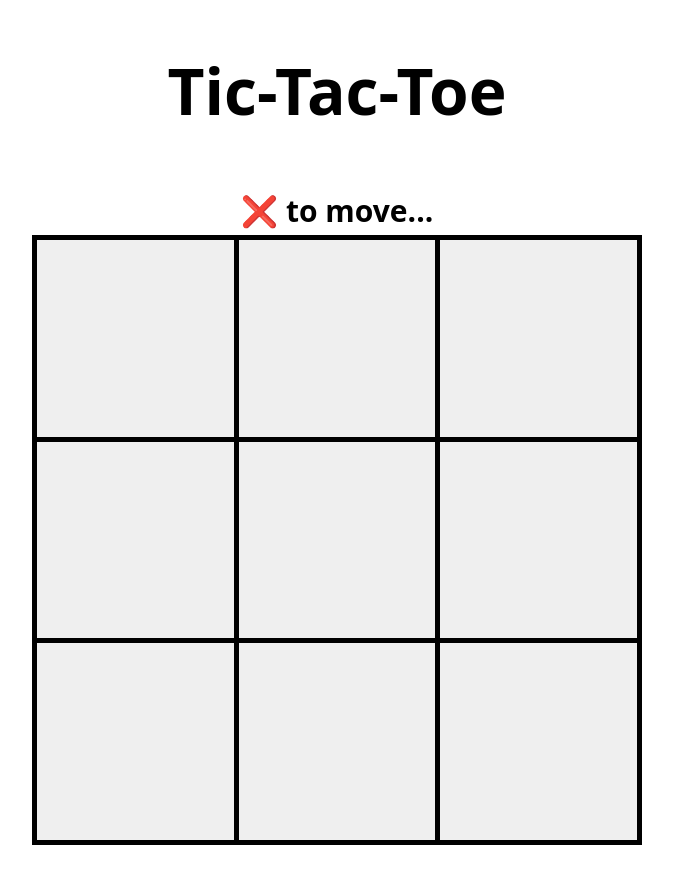
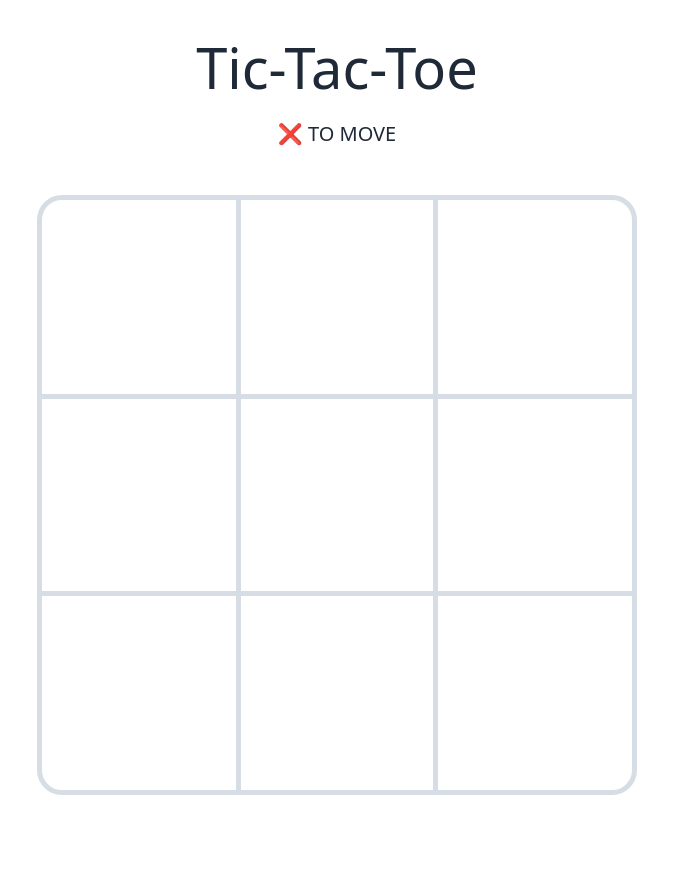
Before and after one commit to daqnal/react-games, an Astro site: page / in a window 1280 px wide. Shown: the whole page, without its empty margins (303-976 px from the left). After the commit the page ends 814 px from the top, so only its background shows below. Built offline with nearby package versions, Linux system fonts and the light colour scheme; Astro itself is replaced by a stand-in of ours.

Commit message:
added tailwind and daisyui to make it look fancy

```diff
--- a/astro.config.mjs
+++ b/astro.config.mjs
@@ -3,7 +3,9 @@ import { defineConfig } from 'astro/config';
 
 import react from '@astrojs/react';
 
+import tailwind from '@astrojs/tailwind';
+
 // https://astro.build/config
 export default defineConfig({
-  integrations: [react()]
+  integrations: [react(), tailwind()]
 });
--- a/package.json
+++ b/package.json
@@ -12,11 +12,16 @@
   "dependencies": {
     "@astrojs/check": "^0.9.3",
     "@astrojs/react": "^3.6.2",
+    "@astrojs/tailwind": "^5.1.1",
     "@types/react": "^18.3.9",
     "@types/react-dom": "^18.3.0",
     "astro": "^4.15.9",
     "react": "^18.3.1",
     "react-dom": "^18.3.1",
+    "tailwindcss": "^3.4.13",
     "typescript": "^5.6.2"
+  },
+  "devDependencies": {
+    "daisyui": "^4.12.10"
   }
 }
--- a/src/components/Game.css
+++ b/src/components/Game.css
@@ -1,10 +1,29 @@
+
+#game-text-container {
+    text-align: center;
+    margin-top: 25px;
+    margin-bottom: 25px;
+    height: 145px;
+}
+
+#game-title {
+    font-size: 3.5em;
+}
+
+#status-bar {
+    height: 50px;
+    display: flex;
+    align-items: center;
+    justify-content: center;
+}
 
 #game-state {
+    font-size: 1.25em;
     display: inline;
 }
 
 #reset-button {
-    /* display: inline; */
+    margin-left: 15px;
 }
 
 .board {
@@ -14,7 +33,8 @@
 
     width: 600px;
     height: 600px;
-    border: 5px solid black;
+    border: 5px solid oklch(var(--nc));
+    border-radius: 25px;
 }
 
 .icon-button {
@@ -23,7 +43,7 @@
     border: none;
     margin: 0;
     padding: 0;
-    font-size: 100%;
+    font-size: 130%;
 
 }
 
@@ -41,11 +61,11 @@
 }
 
 #row-2 {
-	border-top: 5px solid black;
-	border-bottom: 5px solid black;
+	border-top: 5px solid oklch(var(--nc));
+	border-bottom: 5px solid oklch(var(--nc));
 }
 
 .center-cell {
-	border-left: 5px solid black;
-	border-right: 5px solid black;
+	border-left: 5px solid oklch(var(--nc));
+	border-right: 5px solid oklch(var(--nc));
 }
--- a/src/components/Game.jsx
+++ b/src/components/Game.jsx
@@ -18,7 +18,7 @@ function Board() {
 	const [turnCounter, setTurnCounter] = useState(1);
 	const [cells, setCells] = useState(Array(9).fill(""));
 	const [winner, setWinner] = useState("");
-	const [gameState, setGameState] = useState("❌ to move...");
+	const [gameState, setGameState] = useState("❌ TO MOVE");
 	const [showResetButton, setShowResetButton] = useState(false);
 
 	const winningCombos = {
@@ -39,11 +39,11 @@ function Board() {
 		if (turn === "x") {
 			boardArr[i] = x;
 			setTurn("o");
-			setGameState(`${o} to move`);
+			setGameState(`${o} TO MOVE`);
 		} else {
 			boardArr[i] = o;
 			setTurn("x");
-			setGameState(`${x} to move`);
+			setGameState(`${x} TO MOVE`);
 		}
 
 		setTurnCounter(turnCounter + 1);
@@ -58,11 +58,11 @@ function Board() {
 
 		if (winner !== "") {
 			if (winner === "❌") {
-				setGameState("❌ wins!");
+				setGameState("❌ WINS!");
 			} else if (winner === "⭕") {
-				setGameState("⭕ wins!");
+				setGameState("⭕ WINS!");
 			} else if (winner === "tie") {
-				setGameState("Tie!");
+				setGameState("TIE!");
 			}
 
 			setShowResetButton(true);
@@ -90,7 +90,7 @@ function Board() {
 	function handleGameReset() {
 		setShowResetButton(false);
 		setWinner("");
-		setGameState("❌ to move...");
+		setGameState("❌ TO MOVE");
 		setTurn("x");
 		setTurnCounter(1);
 		setCells(Array(9).fill(""));
@@ -104,11 +104,15 @@ function Board() {
 
 	return (
 		<>
-			<div>
-				<h2 id='game-state'>{gameState}</h2>
-				{showResetButton && (
-					<button id='reset-button' onClick={() => handleGameReset()}>Reset</button>
-				)}
+			<div id="game-text-container">
+				<h1 id='game-title'>Tic-Tac-Toe</h1>
+				<div id='status-bar'>
+					<h2 id='game-state'>{gameState}</h2>
+					{showResetButton && (
+						<button id='reset-button' className='btn btn-error' onClick={() => handleGameReset()}>Reset</button>
+					)}
+				</div>
+
 			</div>
 
 			<div className="board">
--- a/src/pages/index.astro
+++ b/src/pages/index.astro
@@ -5,7 +5,6 @@ import Game from '../components/Game.jsx'
 
 <Layout title="Welcome to Astro.">
 	<main>
-		<h1>Tic-Tac-Toe</h1>
 		<Game client:load/>
 	</main>
 </Layout>
@@ -13,13 +12,8 @@ import Game from '../components/Game.jsx'
 <style>
 
 	main {
-		margin: auto;
-		padding: 1rem;
-		width: 800px;
-		max-width: calc(100% - 2rem);
-		/* color: white; */
-		font-size: 20px;
-		line-height: 1.6;
+		width: 100%;
+		height: 100%;
 
 
 		display: flex;
@@ -27,12 +21,12 @@ import Game from '../components/Game.jsx'
 		align-items: center;
 	}
 
-	h1 {
+	/* h1 {
 		font-size: 4rem;
 		font-weight: 700;
 		line-height: 1;
 		text-align: center;
 		margin-bottom: 1em;
-	}
+	} */
 
 </style>
--- /dev/null
+++ b/tailwind.config.mjs
@@ -0,0 +1,10 @@
+/** @type {import('tailwindcss').Config} */
+export default {
+	content: ['./src/**/*.{astro,html,js,jsx,md,mdx,svelte,ts,tsx,vue}'],
+	theme: {
+		extend: {},
+	},
+	plugins: [
+		require('daisyui'),
+	],
+}
```
Also changed, not shown: 1 other file.
